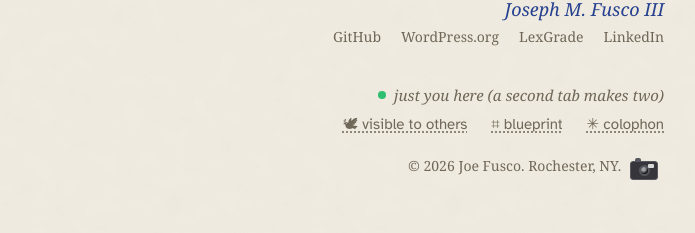
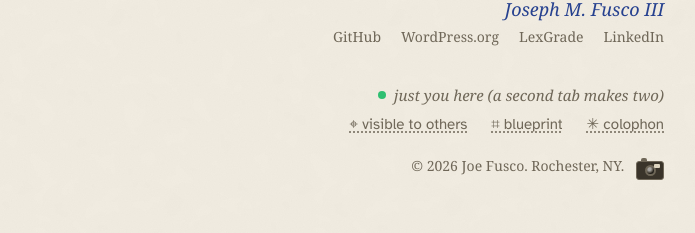
Before and after one commit to josephfusco/josephfusco.github.io, a Jekyll site: the page built from index.html, in a window 1280 px wide. Shown: the part 1316-1549 px from the top of the page, without its empty margins (292-987 px from the left). Built offline with Jekyll 4.4.1, drawn with Linux system fonts in a browser that asks for light colours.

Commit message:
Nothing floats with a ghost, and four footer nits
The ghost's traveling time label was the last thing that could
read as a cursor, so it is gone; the fixed chip now says "plus a
ghost from 11pm" while the ink is being drawn. Ghosts are the
line, nothing else.

From the audit: the footer no longer pins to the bottom of short
pages, so the signature signs a few lines below the prose the way
a letter does. Trailing link margins are gone and the camera's
stray margin with them, so every footer row ends exactly on the
right rail. The dove emoji was the one full-color glyph among ink
ones; the visibility toggle now wears the position mark, matching
blueprint and colophon. The camera keeps its SLR body but wears
warm ink tones from the palette instead of cool plastic grays.

Co-Authored-By: Claude Fable 5 <noreply@anthropic.com>
Claude-Session: https://claude.ai/code/session_019vAcPMvpcgUVRcyZCqV9hM

```diff
--- a/_includes/footer.html
+++ b/_includes/footer.html
@@ -6,14 +6,14 @@
 		</p>
 		<p class="footer-status"><span class="status"><span class="presence-dot" aria-hidden="true"></span> <span data-presence-count>just you here</span></span></p>
 		<p class="footer-tools">
-			<button class="presence-toggle" aria-pressed="false" commandfor="main" command="--presence" hidden>🕊 visible to others</button>
+			<button class="presence-toggle" aria-pressed="false" commandfor="main" command="--presence" hidden>⌖ visible to others</button>
 			<button class="blueprint-toggle" aria-pressed="false" title="See the schematics" commandfor="main" command="--blueprint" hidden>⌗ blueprint</button>
 			<button class="colophon-toggle" popovertarget="colophon">✳ colophon</button>
 		</p>
 		<div id="colophon" popover>
 			<h2>Colophon</h2>
 			<p>Static site, built with Jekyll. The animations are recycled from <a href="https://codepen.io/fusco">my CodePens</a>.</p>
-			<p>Other readers appear as anonymous birds, live. Each visit's cursor path is kept, positions and timing only, never IPs or identifiers, and replays later as a line of fading ink. The 🕊 toggle turns all of it off for you. Global Privacy Control is honored automatically.</p>
+			<p>Other readers appear as anonymous birds, live. Each visit's cursor path is kept, positions and timing only, never IPs or identifiers, and replays later as a line of fading ink. The ⌖ toggle turns all of it off for you. Global Privacy Control is honored automatically.</p>
 			<p>Source on <a href="https://github.com/josephfusco/josephfusco.github.io">GitHub</a>.</p>
 		</div>
 		<div class="fineprint">
--- a/assets/css/redesign.css
+++ b/assets/css/redesign.css
@@ -255,7 +255,7 @@ section.block > h2 {
   color: var(--muted);
 }
 .site-footer .wrap { text-align: right; }
-.site-footer a { color: var(--muted); margin-right: 1.25rem; }
+.site-footer a { color: var(--muted); }
 .site-footer a:hover { color: var(--accent); }
 
 @media (max-width: 480px) {
@@ -373,9 +373,9 @@ section.block > h2 {
   width: 28px;
   height: 19px;
   padding: 0;
-  margin: 0 0.35rem;
-  background: #35353b;
-  border: 1px solid #56565e;
+  margin: 0 0 0 0.5rem;
+  background: #3a342a;
+  border: 1px solid #6f6758;
   border-radius: 3px;
   cursor: pointer;
   transition: border-color 0.15s;
@@ -388,7 +388,7 @@ section.block > h2 {
   left: 4px;
   width: 6px;
   height: 4px;
-  background: #56565e;
+  background: #6f6758;
   border-radius: 2px 2px 0 0;
   transition: top 0.09s ease-in-out;
 }
@@ -401,7 +401,7 @@ section.block > h2 {
   right: 3px;
   width: 6px;
   height: 4px;
-  background: #d9d9d9;
+  background: #ddd4bf;
   border-radius: 1px;
 }
 .camera:active::after {
@@ -412,8 +412,8 @@ section.block > h2 {
   width: 11px;
   height: 11px;
   border-radius: 50%;
-  border: 2px solid #56565e;
-  background: radial-gradient(circle at 35% 30%, rgba(255,255,255,0.55) 0 1.5px, rgba(255,255,255,0.12) 3.5px, #17171a 65%);
+  border: 2px solid #6f6758;
+  background: radial-gradient(circle at 35% 30%, rgba(255,255,255,0.55) 0 1.5px, rgba(255,255,255,0.12) 3.5px, #23201a 65%);
   transition: border-color 0.15s;
 }
 .camera:hover { border-color: var(--accent); }
@@ -1047,9 +1047,7 @@ h1, h2, h3, h4,
 }
 .peer-cursor.show-label .peer-label { opacity: 1; }
 
-/* Footer sits at the bottom of short pages; black never pools below it */
-body { min-height: 100vh; display: flex; flex-direction: column; }
-main { flex: 1; }
+/* The signature follows the prose, like a letter; short pages end early */
 
 /* Copyright line links are prose, not a toolbar */
 .site-footer .fineprint a { margin-right: 0; }
--- a/assets/js/presence.js
+++ b/assets/js/presence.js
@@ -562,9 +562,7 @@
       + (p.labelShown ? ' show-label' : '');
     var label = p.el.querySelector('.peer-label');
     if (label) {
-      label.textContent = p.ghost
-        ? p.name + STATE_META[s].suffix
-        : (p.own ? 'you' : '') + STATE_META[s].suffix;
+      label.textContent = p.ghost ? '' : (p.own ? 'you' : '') + STATE_META[s].suffix;
     }
   }
 
@@ -663,7 +661,7 @@
       : 'just you here';
     if (tabs > 1) label += ', in ' + tabs + ' tabs';
     if (elsewhere) label += ', ' + elsewhere + ' elsewhere on the site';
-    if (haunted) label += ', plus a ghost';
+    if (haunted) label += ', ' + (hauntPhrase || 'plus a ghost');
     if (!n && !haunted && !elsewhere && tabs === 1) label = 'just you here (a second tab makes two)';
     document.querySelectorAll('[data-presence-count]').forEach(function (el) {
       el.textContent = label;
@@ -865,7 +863,7 @@
     if (!pToggle) return;
     pToggle.hidden = false;
     pToggle.setAttribute('aria-pressed', invisible ? 'true' : 'false');
-    pToggle.textContent = invisible ? '🕊 invisible' : '🕊 visible to others';
+    pToggle.textContent = invisible ? '⌖ invisible' : '⌖ visible to others';
     pToggle.title = invisible
       ? 'Nobody can see your cursor and nothing is recorded. Click to rejoin.'
       : 'Others can see your cursor as an anonymous bird. Click to go invisible.';
@@ -905,34 +903,34 @@
   var GHOST_ID = 'ghost';
   var ghostTimer = null;
 
-  function ghostLabel(iso) {
-    var d = new Date(iso);
-    var mins = Math.max(1, Math.round((Date.now() - d.getTime()) / 60000));
-    var age = mins < 60 ? mins + 'm ago'
-      : mins < 2880 ? Math.round(mins / 60) + 'h ago'
-      : Math.round(mins / 1440) + 'd ago';
-    var h = d.getHours();
-    var tod = (h % 12 || 12) + (h < 12 ? 'am' : 'pm');
-    return 'a ghost from ' + tod + ', ' + age;
+  /* Nothing floats with a ghost, not even a label. Its time phrase
+     surfaces in the fixed chip while the ink is being drawn. */
+  var hauntPhrase = null;
+
+  function ghostPhrase(iso) {
+    var h = new Date(iso).getHours();
+    return 'plus a ghost from ' + (h % 12 || 12) + (h < 12 ? 'am' : 'pm');
   }
 
   function endGhost() {
+    hauntPhrase = null;
     removePeer(GHOST_ID, true);
+    updateCount();
     scheduleHaunt(15000 + Math.random() * 30000);
   }
 
   function playGhost(trace) {
     ensureLayer();
-    var gname = ghostLabel(trace.recorded);
+    hauntPhrase = ghostPhrase(trace.recorded);
     peers.set(GHOST_ID, {
-      name: gname,
+      name: '',
       color: 'currentColor',
       ghost: true,
       state: 'active',
       pos: null,
-      el: cursorEl({ name: gname, color: '', ghost: true }),
+      el: cursorEl({ name: '', color: '', ghost: true }),
     });
-    reveal(peers.get(GHOST_ID), 4000);
+    updateCount();
     var i = 0;
     var j = 0;
     var states = trace.states || [];
```
